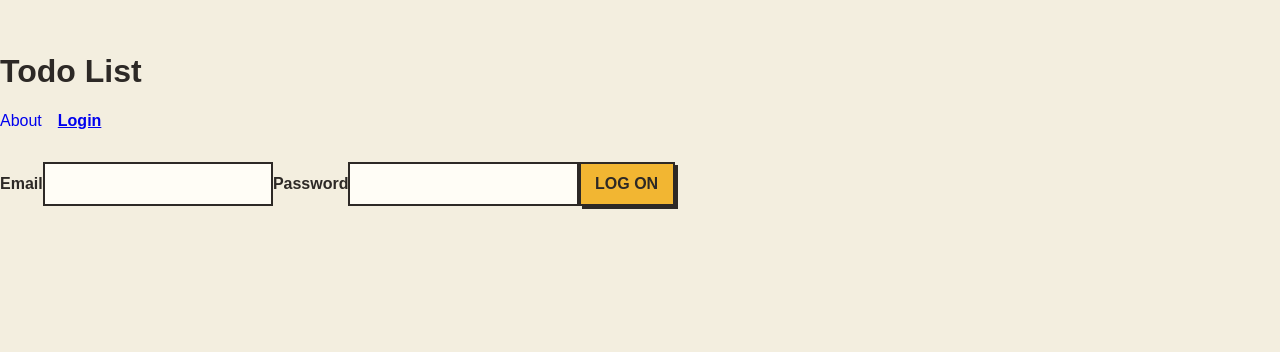
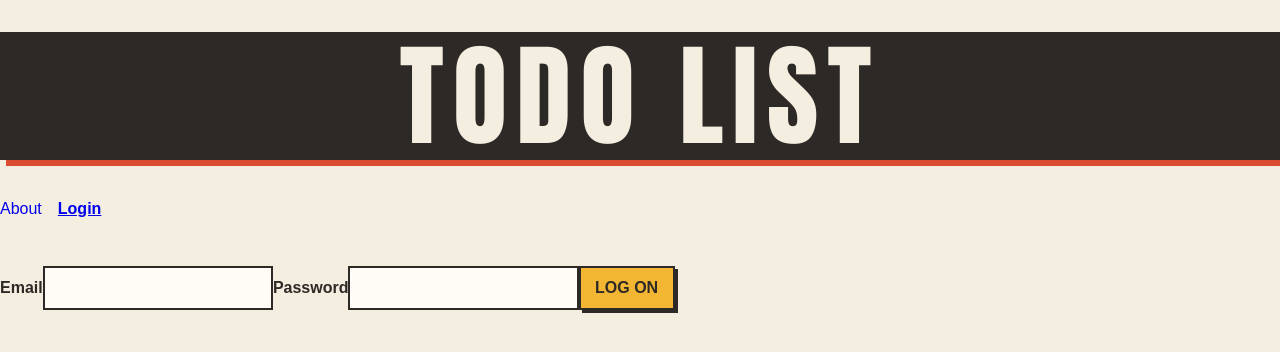
Before and after one commit to liyah2/todo-list, a React (Vite) app: page /login in a window 1280 px wide. Shown: the top 352 px of the page. Built offline with nearby package versions, Linux system fonts and the light colour scheme.

Commit message:
Header.jsx converted to css modules

```diff
--- a/src/shared/Header.jsx
+++ b/src/shared/Header.jsx
@@ -15,16 +15,16 @@ export default function Header() {
 
   return (
     <header className={styles.header}>
-      <div className={styles.titleBox}>
-        <h1 className={styles.appTitle}>Todo List</h1>
+      <div className={styles["title-box"]}>
+        <h1 className={styles["app-title"]}>Todo List</h1>
       </div>
 
-      <div className={styles.headerActions}>
+      <div className={styles["header-actions"]}>
         <Navigation />
 
         {isAuthenticated && (
           <button
-            className={styles.logoutBtn}
+            className={styles["logout-btn"]}
             type="button"
             onClick={handleLogout}
           >
```
